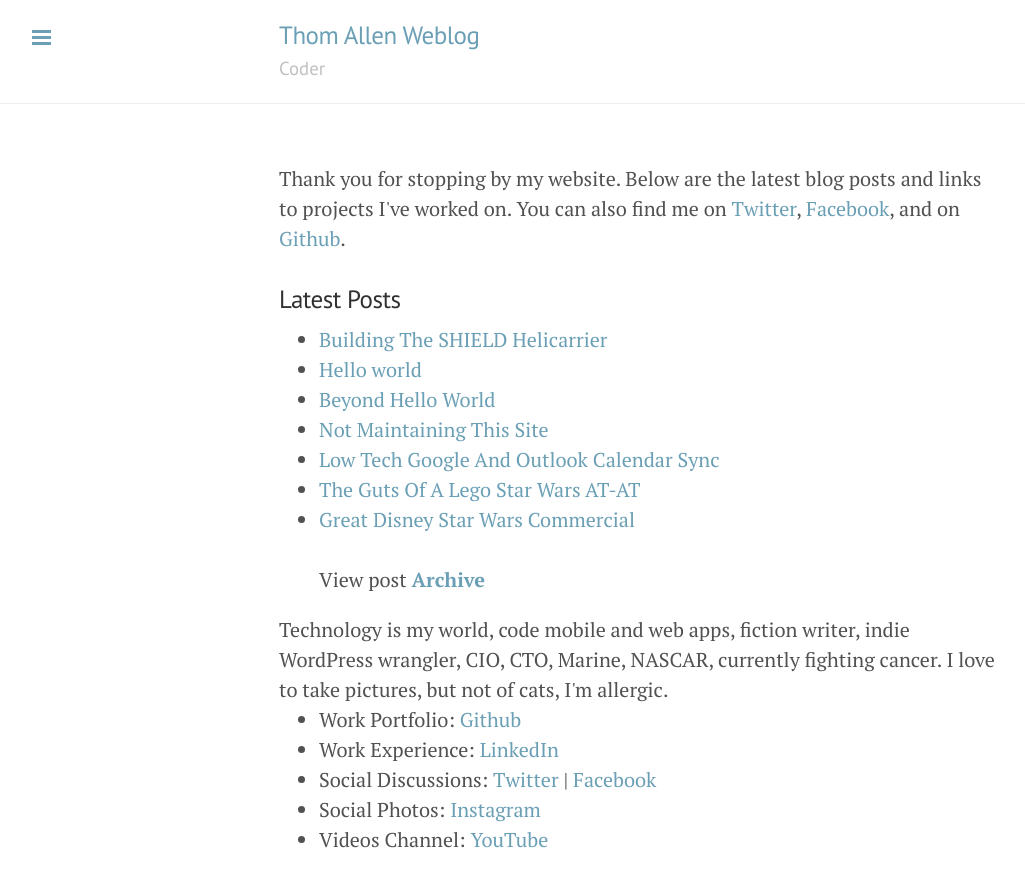
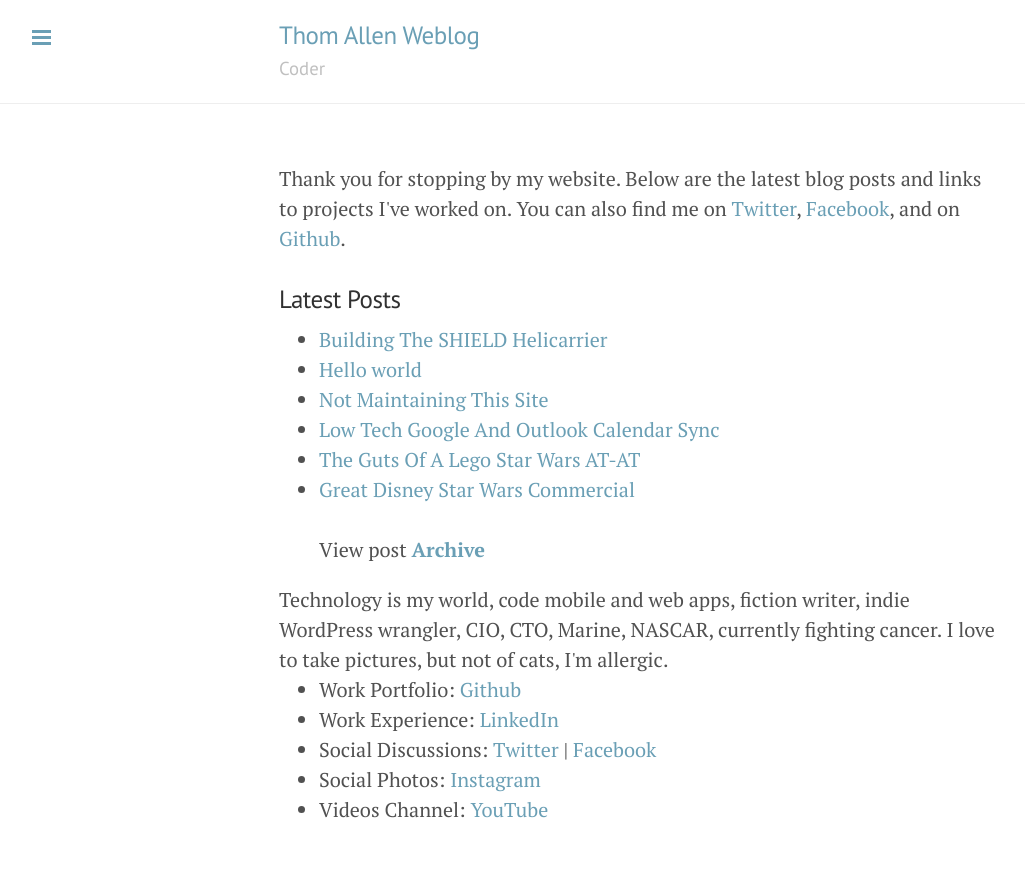
Before and after one commit to thomallen/thomallen.github.io, a Jekyll site: the page built from index.html, in a window 1280 px wide. Shown: the top 887 px of the page, without its empty margins (1-1026 px from the left). Built offline with Jekyll 4.4.1, drawn with Linux system fonts in a browser that asks for light colours; the list of posts is cut into pages by our own code.

Commit message:
Post update: null

```diff
--- a/_posts/2015-05-17-beyond-hello-world.markdown
+++ b/_posts/2015-05-17-beyond-hello-world.markdown
@@ -1,7 +1,6 @@
 ---
-published: true
+published: false
 title: Beyond Hello World
 layout: post
-permalink: beyond-hello-world
 ---
 Just testing to see if I can kick start github.io. Doesn't seem to be working, only getting a 404.
```
